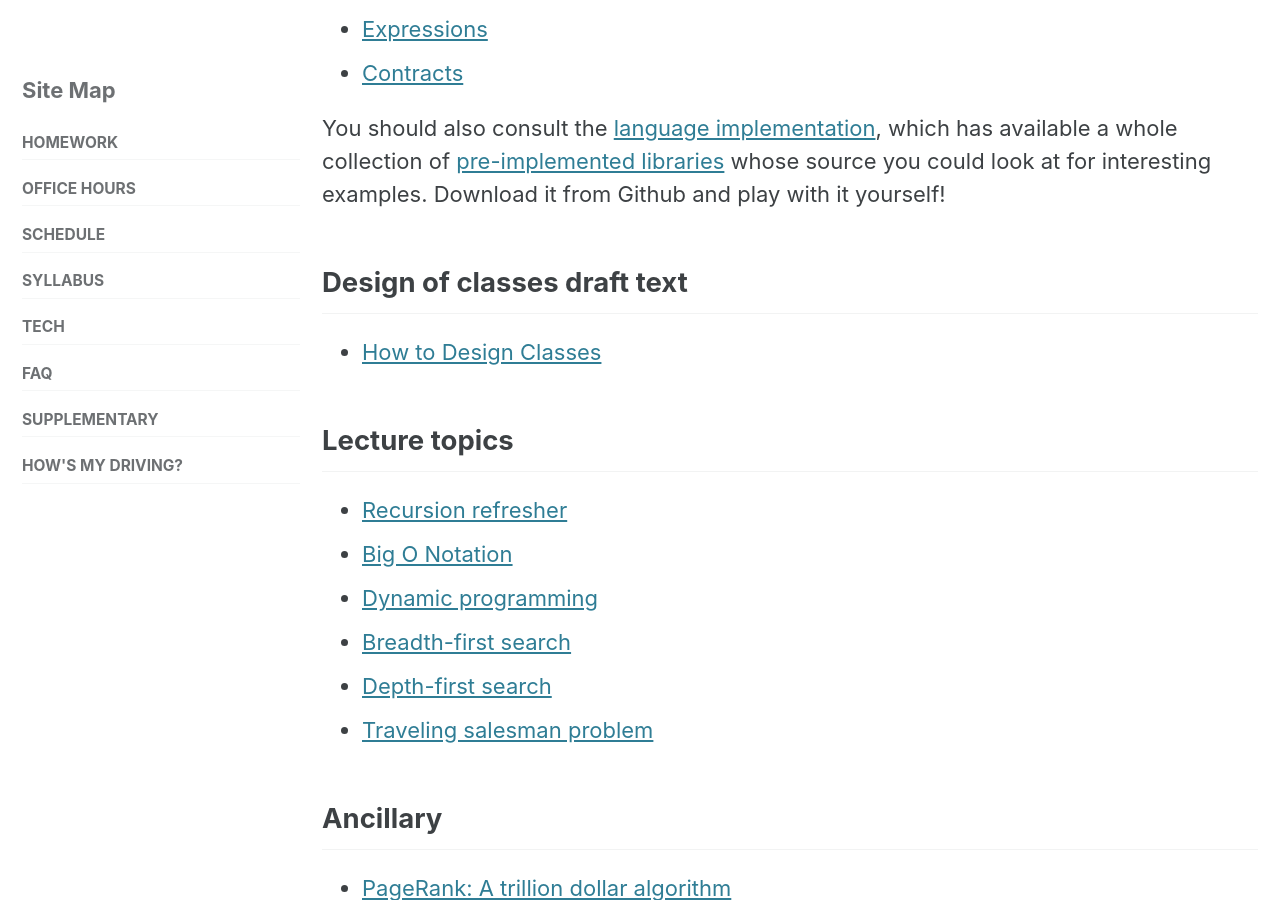
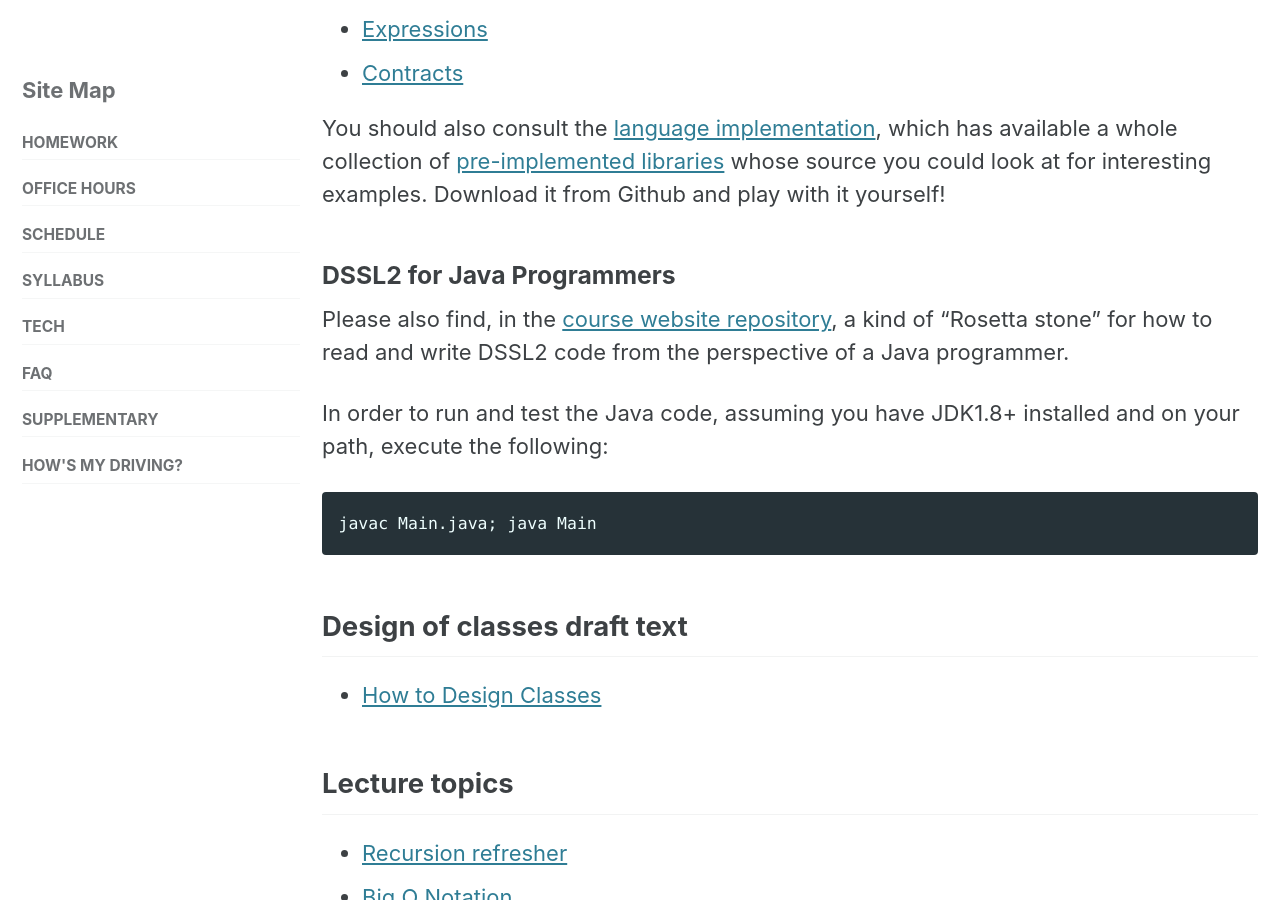
Before and after one commit to jasonhemann/24SP-CS2126, a Jekyll site: the page built from supplementary.md, in a window 1280 px wide and 900 px high, scrolled down 425 px. Built offline with Jekyll 4.4.1, drawn with Linux system fonts in a browser that asks for light colours; cached includes are drawn as plain includes.

Commit message:
Adding supplement segment

````diff
--- a/supplementary.md
+++ b/supplementary.md
@@ -21,6 +21,20 @@ libraries](https://github.com/tov/dssl2/tree/main/lib) whose source
 you could look at for interesting examples. Download it from Github
 and play with it yourself!
 
+### DSSL2 for Java Programmers
+
+Please also find, in the [course website repository]( {{
+site.sourceurl }}{{ site.repository}}/tree/master/_code/rosetta_stone), a kind
+of "Rosetta stone" for how to read and write DSSL2 code from the
+perspective of a Java programmer.
+
+In order to run and test the Java code, assuming you have JDK1.8+
+installed and on your path, execute the following:
+
+```bash
+javac Main.java; java Main
+```
+
 ## Design of classes draft text
 
 - [How to Design Classes](https://felleisen.org/matthias/HtDC/htdc.pdf)
````
